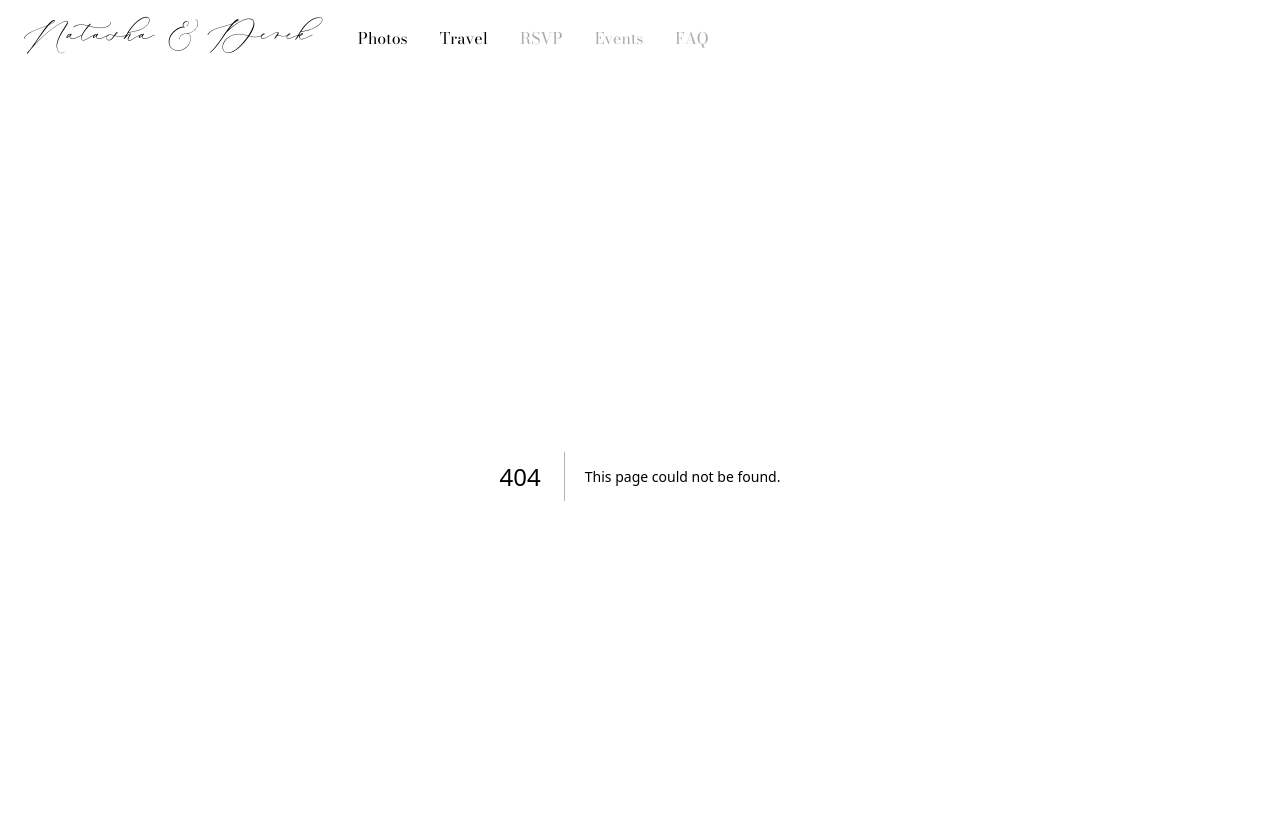
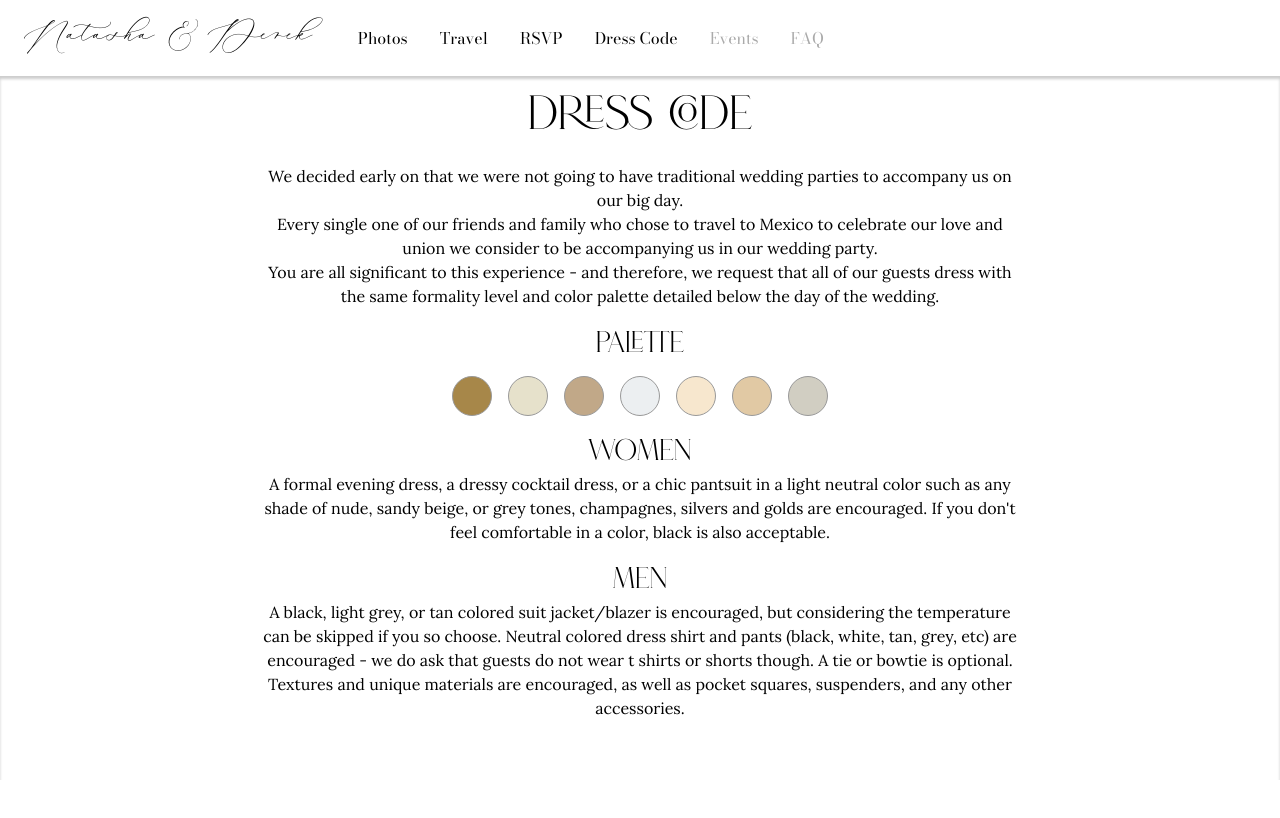
Before and after one commit to Reidwids/wedding2024, a Next.js app: page /dress-code in a window 1280 px wide. Before the commit this address had no page. Shown: the top 818 px of the page. Built offline with nearby package versions, Linux system fonts and the light colour scheme.

Commit message:
include rsvp tab add dress code tab

```diff
--- /dev/null
+++ b/app/(body)/dress-code/page.tsx
@@ -0,0 +1,55 @@
+import TextDivider from "@/app/components/TextDivider";
+import React from "react";
+
+export default function DressCode() {
+	return (
+		<div
+			className="w-full flex flex-col items-center font-lora px-3 mb-5"
+			style={{ boxShadow: "0 3px 3px #00000033 inset" }}
+		>
+			<h1 className="text-5xl mt-5 text-center font-roseritta">Dress code</h1>
+			<div className="mt-5 max-w-3xl bg-white text-center">
+				<div>
+					We decided early on that we were not going to have traditional wedding parties to accompany us on our big day.
+				</div>
+				<div>
+					Every single one of our friends and family who chose to travel to Mexico to celebrate our love and union we
+					consider to be accompanying us in our wedding party.
+				</div>
+				<div>
+					You are all significant to this experience - and therefore, we request that all of our guests dress with the same
+					formality level and color palette detailed below the day of the wedding.
+				</div>
+				<div>
+					<h1 className="text-3xl mt-5 text-center font-roseritta">Palette</h1>
+					<div className="w-full flex justify-center mt-3">
+						{["#A78749", "#E6E1CB", "#C1A888", "#ECEFF1", "#f7e7ce", "#E1C9A4", "#D1CEC2"].map((color, i) => (
+							<div
+								key={i}
+								className="w-10 h-10 rounded-full mx-2 border-[1px] border-[#999]"
+								style={{ backgroundColor: color }}
+							/>
+						))}
+					</div>
+				</div>
+				<div>
+					<h1 className="text-3xl mt-5 text-center font-roseritta">Women</h1>
+					<div>
+						A formal evening dress, a dressy cocktail dress, or a chic pantsuit in a light neutral color such as any shade of
+						nude, sandy beige, or grey tones, champagnes, silvers and golds are encouraged. If you don't feel comfortable in
+						a color, black is also acceptable.
+					</div>
+				</div>
+				<div>
+					<h1 className="text-3xl mt-5 text-center font-roseritta">Men</h1>
+					<div>
+						A black, light grey, or tan colored suit jacket/blazer is encouraged, but considering the temperature can be
+						skipped if you so choose. Neutral colored dress shirt and pants (black, white, tan, grey, etc) are encouraged -
+						we do ask that guests do not wear t shirts or shorts though. A tie or bowtie is optional. Textures and unique
+						materials are encouraged, as well as pocket squares, suspenders, and any other accessories.
+					</div>
+				</div>
+			</div>
+		</div>
+	);
+}
--- a/app/Header.tsx
+++ b/app/Header.tsx
@@ -19,7 +19,12 @@ export default function Header() {
 		{
 			name: "RSVP",
 			href: "/rsvp",
-			active: false,
+			active: true,
+		},
+		{
+			name: "Dress Code",
+			href: "/dress-code",
+			active: true,
 		},
 		{
 			name: "Events",
```
